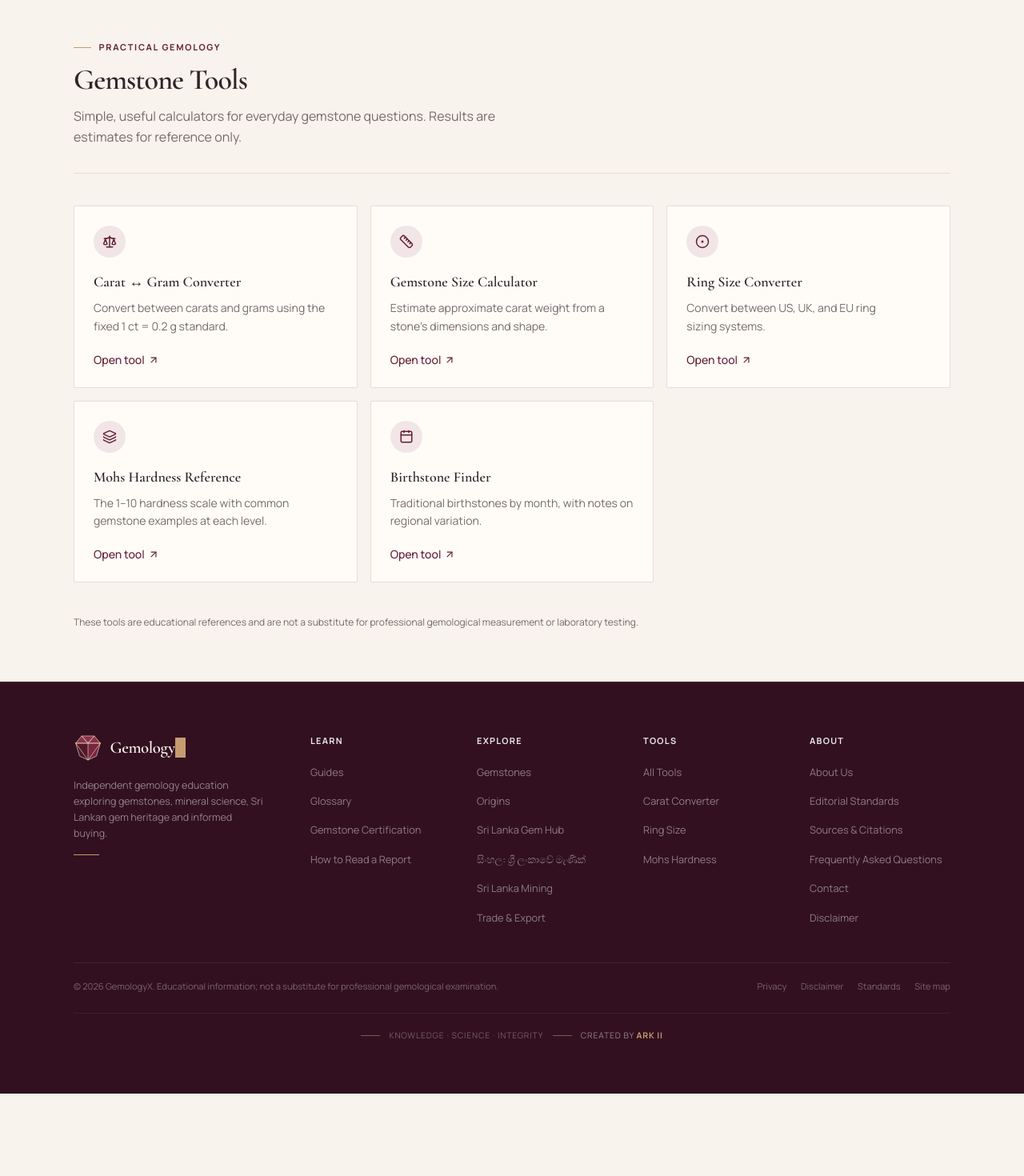
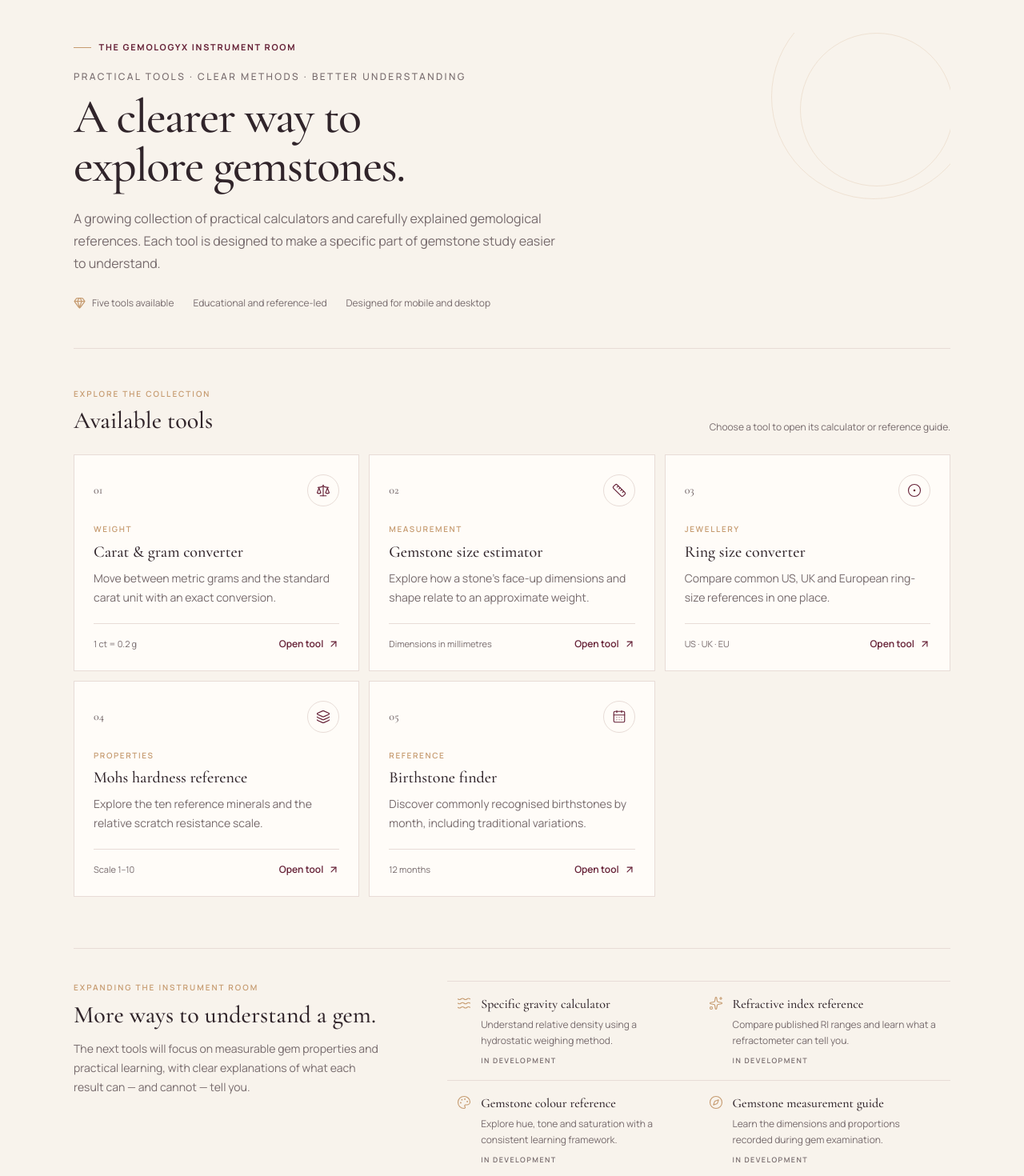
Before and after one commit to LinukaBandara/GemologyX, a Next.js app: page /tools in a window 1280 px wide. Shown: the part 100-1570 px from the top of the page at 80% size. Before the commit the page ends 1467 px from the top, so only its background shows below. Built offline with nearby package versions, Linux system fonts and the light colour scheme.

Commit message:
Redesign GemologyX tools directory as premium instrument room

```diff
--- a/src/app/tools/page.tsx
+++ b/src/app/tools/page.tsx
@@ -1,88 +1,163 @@
 import type { Metadata } from "next";
 import Link from "next/link";
-import { ArrowUpRight, Scale, Ruler, CircleDot, Layers, Calendar } from "lucide-react";
+import {
+  ArrowRight, ArrowUpRight, CalendarDays, CircleDot, Gem, Layers3,
+  Ruler, Scale, Sparkles, Waves, Compass, Palette,
+} from "lucide-react";
 
 export const metadata: Metadata = {
-  title: "Gemstone Tools",
+  title: "Gemology Tools & Calculators",
   description:
-    "Practical calculators and reference tools for gemstone weight, sizing, hardness, and birthstones.",
-
+    "Explore practical gemstone calculators and gemological reference tools for carat weight, measurements, ring sizes, hardness and birthstones.",
   alternates: { canonical: "/tools" },
 };
 
-const tools = [
+const availableTools = [
   {
     slug: "carat-to-gram",
-    name: "Carat ↔ Gram Converter",
-    blurb: "Convert between carats and grams using the fixed 1 ct = 0.2 g standard.",
+    number: "01",
+    name: "Carat & gram converter",
+    category: "Weight",
+    description: "Move between metric grams and the standard carat unit with an exact conversion.",
+    detail: "1 ct = 0.2 g",
     icon: Scale,
   },
   {
     slug: "gemstone-size",
-    name: "Gemstone Size Calculator",
-    blurb: "Estimate approximate carat weight from a stone’s dimensions and shape.",
+    number: "02",
+    name: "Gemstone size estimator",
+    category: "Measurement",
+    description: "Explore how a stone’s face-up dimensions and shape relate to an approximate weight.",
+    detail: "Dimensions in millimetres",
     icon: Ruler,
   },
   {
     slug: "ring-size",
-    name: "Ring Size Converter",
-    blurb: "Convert between US, UK, and EU ring sizing systems.",
+    number: "03",
+    name: "Ring size converter",
+    category: "Jewellery",
+    description: "Compare common US, UK and European ring-size references in one place.",
+    detail: "US · UK · EU",
     icon: CircleDot,
   },
   {
     slug: "mohs-hardness",
-    name: "Mohs Hardness Reference",
-    blurb: "The 1–10 hardness scale with common gemstone examples at each level.",
-    icon: Layers,
+    number: "04",
+    name: "Mohs hardness reference",
+    category: "Properties",
+    description: "Explore the ten reference minerals and the relative scratch resistance scale.",
+    detail: "Scale 1–10",
+    icon: Layers3,
   },
   {
     slug: "birthstones",
-    name: "Birthstone Finder",
-    blurb: "Traditional birthstones by month, with notes on regional variation.",
-    icon: Calendar,
+    number: "05",
+    name: "Birthstone finder",
+    category: "Reference",
+    description: "Discover commonly recognised birthstones by month, including traditional variations.",
+    detail: "12 months",
+    icon: CalendarDays,
   },
+];
+
+const inDevelopment = [
+  { name: "Specific gravity calculator", detail: "Understand relative density using a hydrostatic weighing method.", icon: Waves },
+  { name: "Refractive index reference", detail: "Compare published RI ranges and learn what a refractometer can tell you.", icon: Sparkles },
+  { name: "Gemstone colour reference", detail: "Explore hue, tone and saturation with a consistent learning framework.", icon: Palette },
+  { name: "Gemstone measurement guide", detail: "Learn the dimensions and proportions recorded during gem examination.", icon: Compass },
 ];
 
 export default function ToolsPage() {
   return (
-    <div className="container-page py-12 md:py-16">
-      <header className="border-b border-border pb-8">
-        <div className="gx-eyebrow"><span /> Practical Gemology</div>
-        <h1 className="mt-3 font-serif text-3xl font-semibold tracking-tight md:text-4xl">
-          Gemstone Tools
+    <main className="container-page py-10 md:py-16">
+      <header className="relative overflow-hidden border-b border-border pb-9 md:pb-12">
+        <div className="pointer-events-none absolute -right-8 -top-12 hidden h-64 w-64 rounded-full border border-[var(--gold)]/20 md:block" />
+        <div className="pointer-events-none absolute -right-1 top-0 hidden h-48 w-48 rounded-full border border-[var(--gold)]/20 md:block" />
+        <div className="gx-eyebrow"><span /> The GemologyX instrument room</div>
+        <p className="mt-5 text-xs font-medium uppercase tracking-[0.2em] text-muted">Practical tools · Clear methods · Better understanding</p>
+        <h1 className="mt-3 max-w-3xl font-serif text-4xl font-medium leading-[1.02] tracking-tight text-foreground md:text-6xl">
+          A clearer way to<br className="hidden sm:block" /> explore gemstones.
         </h1>
-        <p className="mt-3 max-w-xl text-sm leading-relaxed text-muted md:text-base">
-          Simple, useful calculators for everyday gemstone questions. Results are estimates for reference only.
+        <p className="mt-5 max-w-2xl text-sm leading-7 text-muted md:text-base">
+          A growing collection of practical calculators and carefully explained gemological references.
+          Each tool is designed to make a specific part of gemstone study easier to understand.
         </p>
+        <div className="mt-7 flex flex-wrap items-center gap-x-6 gap-y-2 text-xs text-muted">
+          <span className="inline-flex items-center gap-2"><Gem size={15} className="text-[var(--gold)]" /> Five tools available</span>
+          <span>Educational and reference-led</span>
+          <span>Designed for mobile and desktop</span>
+        </div>
       </header>
 
-      <div className="mt-10 grid gap-4 sm:grid-cols-2 lg:grid-cols-3">
-        {tools.map((t) => {
-          const Icon = t.icon;
+      <section className="pt-9 md:pt-12" aria-labelledby="available-tools">
+        <div className="flex flex-wrap items-end justify-between gap-4">
+          <div>
+            <p className="text-[10px] font-semibold uppercase tracking-[0.2em] text-[var(--gold)]">Explore the collection</p>
+            <h2 id="available-tools" className="mt-2 font-serif text-2xl font-medium text-foreground md:text-3xl">Available tools</h2>
+          </div>
+          <p className="max-w-xs text-xs leading-5 text-muted">Choose a tool to open its calculator or reference guide.</p>
+        </div>
+
+        <div className="mt-6 grid gap-3 sm:grid-cols-2 xl:grid-cols-3">
+          {availableTools.map((tool) => {
+            const Icon = tool.icon;
             return (
               <Link
-              key={t.slug}
-              href={`/tools/${t.slug}`}
-              className="gx-card group flex flex-col p-6"
+                key={tool.slug}
+                href={`/tools/${tool.slug}`}
+                className="group flex min-h-[220px] flex-col border border-border bg-[var(--surface)] p-5 transition-all duration-200 hover:-translate-y-0.5 hover:border-[var(--gold)] hover:shadow-[0_14px_35px_rgba(35,25,20,0.07)] focus-visible:outline focus-visible:outline-2 focus-visible:outline-offset-4 focus-visible:outline-accent md:p-6"
               >
-              <div className="mb-4 flex h-10 w-10 items-center justify-center rounded-full bg-accent-soft text-accent">
-                <Icon size={18} />
+                <div className="flex items-center justify-between">
+                  <span className="font-serif text-sm text-muted">{tool.number}</span>
+                  <span className="grid h-10 w-10 place-items-center rounded-full border border-border text-accent transition-colors group-hover:border-[var(--gold)] group-hover:bg-[var(--gold-soft)]">
+                    <Icon size={18} strokeWidth={1.5} />
+                  </span>
                 </div>
-              <h2 className="font-serif text-lg font-semibold text-foreground group-hover:text-accent transition-colors">
-                {t.name}
-              </h2>
-              <p className="mt-2 flex-1 text-sm leading-relaxed text-muted">{t.blurb}</p>
-              <span className="mt-5 inline-flex items-center gap-1 text-sm font-medium text-accent">
-                Open tool <ArrowUpRight size={14} className="transition-transform group-hover:translate-x-0.5 group-hover:-translate-y-0.5" />
-              </span>
+                <p className="mt-5 text-[10px] font-semibold uppercase tracking-[0.16em] text-[var(--gold)]">{tool.category}</p>
+                <h3 className="mt-2 font-serif text-xl font-medium leading-tight text-foreground group-hover:text-accent">{tool.name}</h3>
+                <p className="mt-2 flex-1 text-sm leading-6 text-muted">{tool.description}</p>
+                <div className="mt-5 flex items-center justify-between border-t border-border pt-4">
+                  <span className="text-[11px] text-muted">{tool.detail}</span>
+                  <span className="inline-flex items-center gap-1.5 text-xs font-semibold text-accent">Open tool <ArrowUpRight size={14} className="transition-transform group-hover:translate-x-0.5 group-hover:-translate-y-0.5" /></span>
+                </div>
               </Link>
             );
           })}
         </div>
+      </section>
 
-      <p className="mt-10 text-xs leading-relaxed text-muted">
-        These tools are educational references and are not a substitute for professional gemological measurement or laboratory testing.
-      </p>
+      <section className="mt-14 border-y border-border py-8 md:mt-16 md:py-10" aria-labelledby="in-development">
+        <div className="grid gap-7 md:grid-cols-[0.8fr_1.2fr] md:gap-12">
+          <div>
+            <p className="text-[10px] font-semibold uppercase tracking-[0.2em] text-[var(--gold)]">Expanding the instrument room</p>
+            <h2 id="in-development" className="mt-2 font-serif text-2xl font-medium text-foreground md:text-3xl">More ways to understand a gem.</h2>
+            <p className="mt-3 max-w-sm text-sm leading-6 text-muted">The next tools will focus on measurable gem properties and practical learning, with clear explanations of what each result can — and cannot — tell you.</p>
+          </div>
+          <div className="grid gap-0 sm:grid-cols-2">
+            {inDevelopment.map((item, index) => {
+              const Icon = item.icon;
+              return (
+                <div key={item.name} className="flex gap-3 border-t border-border py-4 sm:px-3">
+                  <span className="mt-0.5 text-[var(--gold)]"><Icon size={18} strokeWidth={1.5} /></span>
+                  <div>
+                    <p className="font-serif text-base font-medium text-foreground">{item.name}</p>
+                    <p className="mt-1 text-xs leading-5 text-muted">{item.detail}</p>
+                    <p className="mt-2 text-[9px] font-semibold uppercase tracking-[0.16em] text-muted">In development</p>
+                  </div>
                 </div>
               );
+            })}
+          </div>
+        </div>
+      </section>
+
+      <aside className="mt-8 flex flex-col gap-3 border border-border bg-[var(--surface)] p-5 sm:flex-row sm:items-center sm:justify-between md:p-6">
+        <div>
+          <p className="font-serif text-lg font-medium text-foreground">Use the result as a starting point.</p>
+          <p className="mt-1 max-w-2xl text-xs leading-5 text-muted">These tools support learning and preliminary reference. They do not replace calibrated instruments, a qualified gemmologist or a recognised gem laboratory.</p>
+        </div>
+        <Link href="/learn" className="inline-flex shrink-0 items-center gap-2 text-xs font-semibold text-accent hover:underline">Explore learning guides <ArrowRight size={14} /></Link>
+      </aside>
+    </main>
+  );
 }
```
Lines whose indentation alone changed are shown as unchanged.
